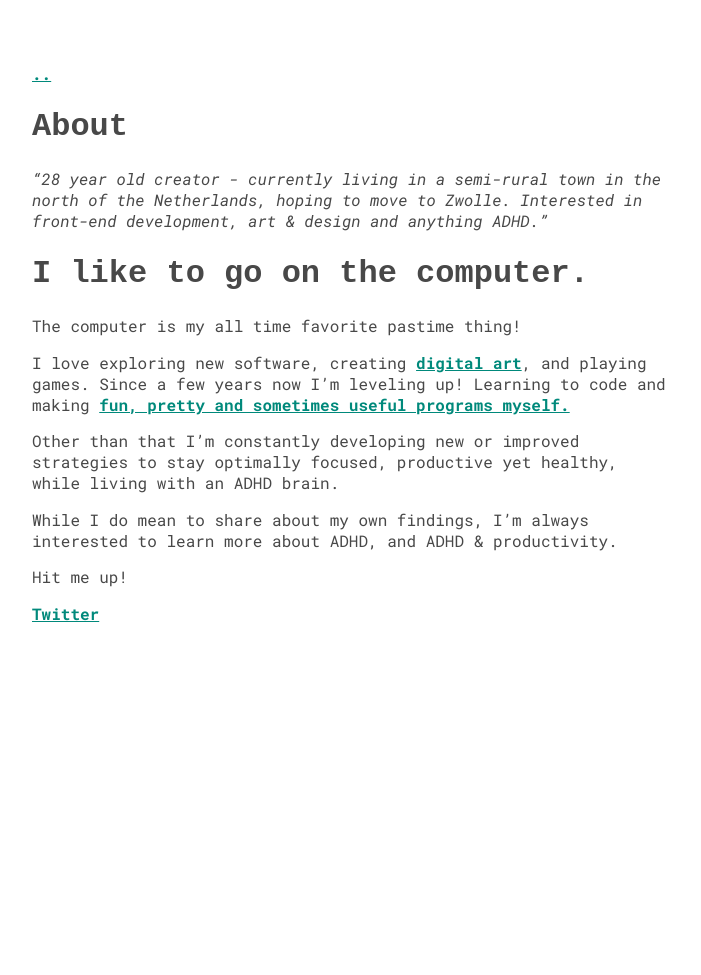
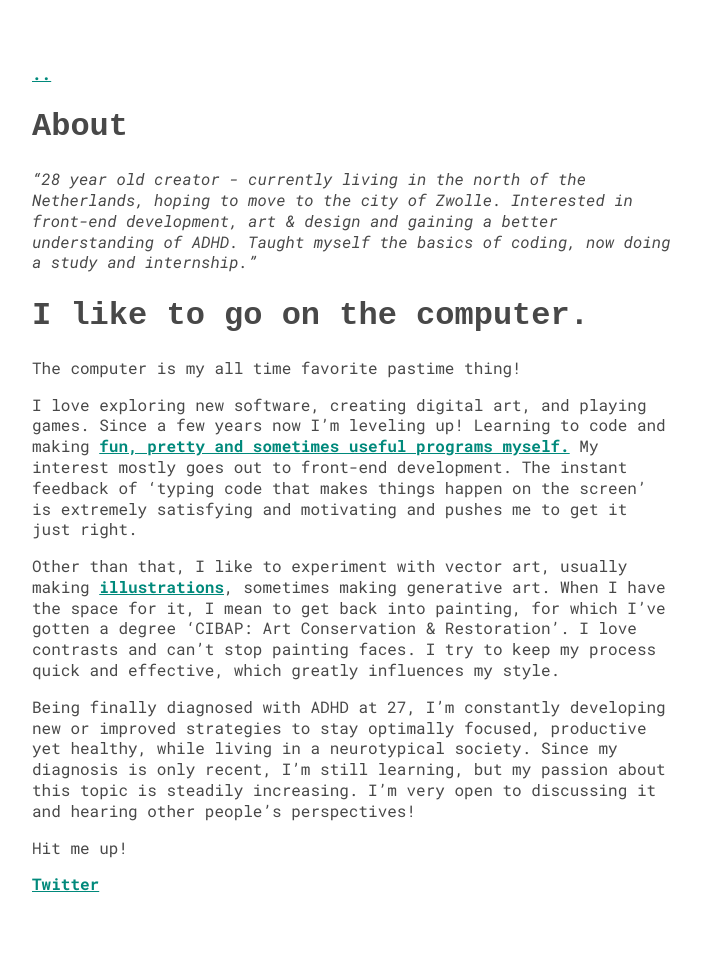
Before and after one commit to Kompjoeter/archived-blog, a Jekyll site: the page built from about.md, in a window 1280 px wide. Shown: the whole page, without its empty margins (288-989 px from the left). Built offline with Jekyll 4.4.1, drawn with Linux system fonts in a browser that asks for light colours; before the commit the page ends 900 px from its top, so only the background shows below that.

Commit message:
Updated about

```diff
--- a/about.md
+++ b/about.md
@@ -2,16 +2,16 @@
 layout: page
 title: About
 ---
-*"28 year old creator - currently living in a semi-rural town in the north of the Netherlands, hoping to move to Zwolle. Interested in front-end development, art & design and anything ADHD."*
+*"28 year old creator - currently living in the north of the Netherlands, hoping to move to the city of Zwolle. Interested in front-end development, art & design and gaining a better understanding of ADHD. Taught myself the basics of coding, now doing a study and internship."*
 
 # I like to go on the computer.
 The computer is my all time favorite pastime thing!
 
-I love exploring new software, creating [digital art](https://www.artstation.com/kompjoeterjonk), and playing games. Since a few years now I'm leveling up! Learning to code and making [fun, pretty and sometimes useful programs myself.](https://github.com/Kompjoeter)
+I love exploring new software, creating digital art, and playing games. Since a few years now I'm leveling up! Learning to code and making [fun, pretty and sometimes useful programs myself.](https://github.com/Kompjoeter) My interest mostly goes out to front-end development. The instant feedback of 'typing code that makes things happen on the screen' is extremely satisfying and motivating and pushes me to get it just right.
 
-Other than that I'm constantly developing new or improved strategies to stay optimally focused, productive yet healthy, while living with an ADHD brain.
+Other than that, I like to experiment with vector art, usually making [illustrations](https://www.artstation.com/paniekjonk), sometimes making generative art. When I have the space for it, I mean to get back into painting, for which I've gotten a degree 'CIBAP: Art Conservation & Restoration'. I love contrasts and can't stop painting faces. I try to keep my process quick and effective, which greatly influences my style.
 
-While I do mean to share about my own findings, I'm always interested to learn more about ADHD, and ADHD & productivity.
+Being finally diagnosed with ADHD at 27, I'm constantly developing new or improved strategies to stay optimally focused, productive yet healthy, while living in a neurotypical society. Since my diagnosis is only recent, I'm still learning, but my passion about this topic is steadily increasing. I'm very open to discussing it and hearing other people's perspectives!
 
 Hit me up!
 
```
